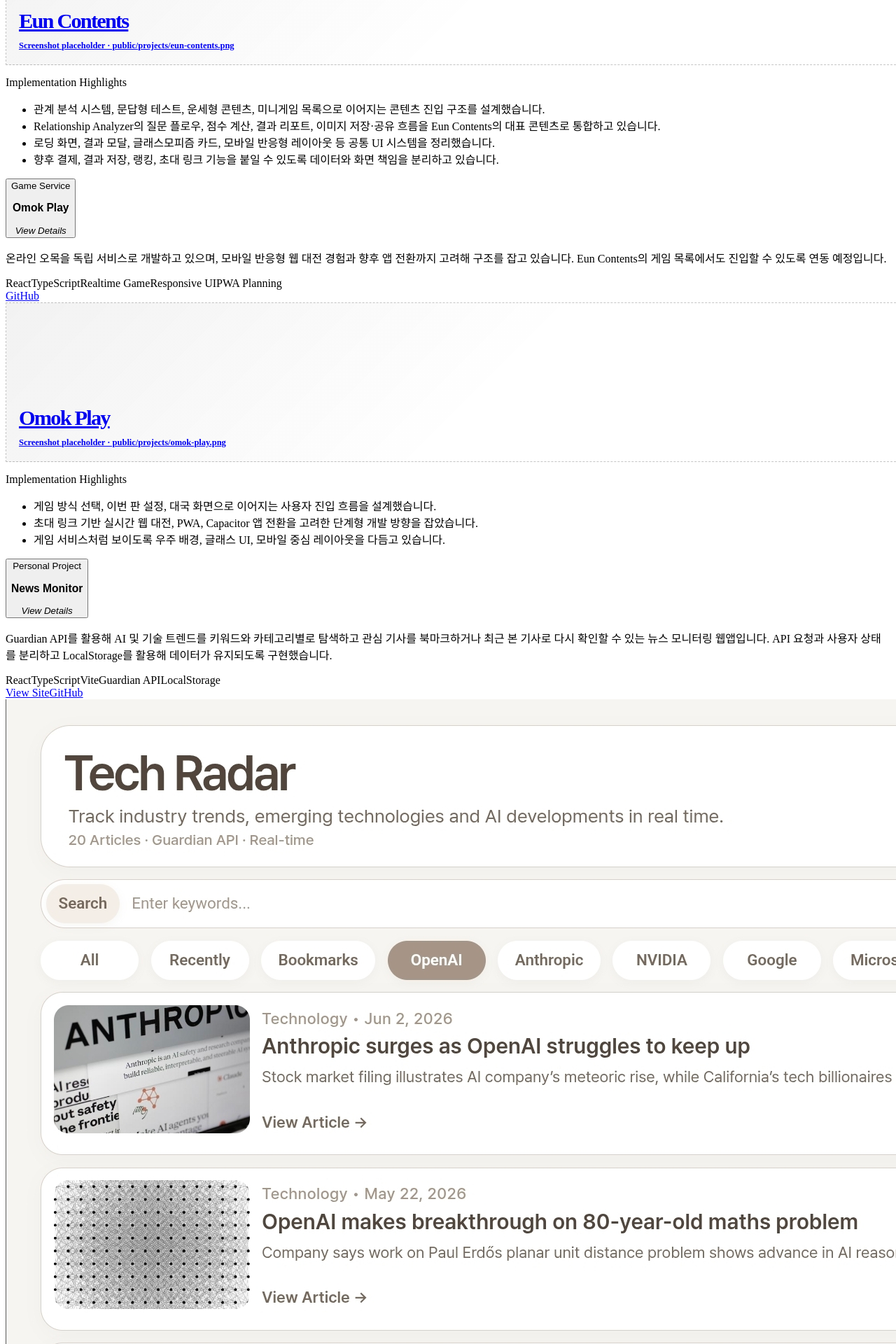
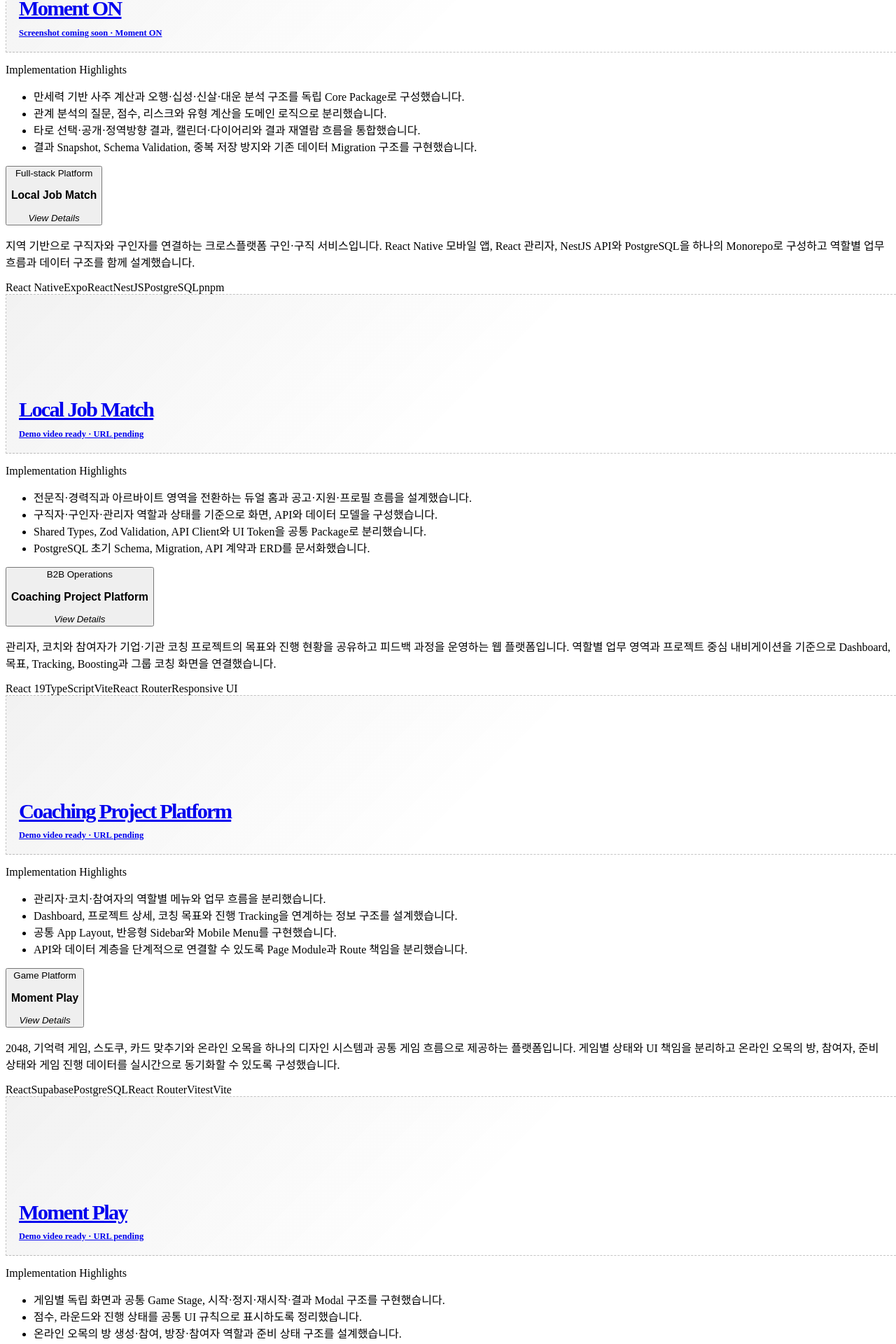
Before and after one commit to coffee-and/eun-portfolio, a React (Vite) app: page / in a window 1280 px wide. Shown: the part 740-2660 px from the top of the page at 70% size. Built offline with nearby package versions, Linux system fonts and the light colour scheme; the HTML template or start-up script is replaced by a standard one.

Commit message:
Update portfolio project data

```diff
--- a/src/data/projects.ts
+++ b/src/data/projects.ts
@@ -1,12 +1,20 @@
+export type ProjectLinkType = "site" | "github" | "video";
+
+export type ProjectLink = {
+  label: string;
+  href: string;
+  type: ProjectLinkType;
+};
+
 export type Project = {
   id: string;
   category: string;
   title: string;
+  status: string;
   description: string;
   stack: string[];
   points: string[];
-  demo?: string;
-  github?: string;
+  links?: ProjectLink[];
   image?: string;
   imageAlt?: string;
   previewLabel?: string;
@@ -14,72 +22,132 @@
 
 export const projects: Project[] = [
   {
-    id: "eun-contents",
-    category: "Content Platform",
-    title: "Eun Contents",
+    id: "moment-on",
+    category: "Integrated Platform",
+    title: "Moment ON",
+    status: "Active Development",
     description:
-      "심리 테스트, 관계 분석, 미니게임, 운세형 콘텐츠를 하나의 허브에서 제공하는 React 기반 개인 콘텐츠 플랫폼입니다." +
-      "\n\nRelationship Analyzer는 독립 프로젝트가 아니라 Eun Contents 안에서 제공되는 핵심 콘텐츠로 통합하고, 결과 리포트·저장·공유·결제 확장을 고려해 서비스 구조를 정리하고 있습니다.",
-    stack: ["React", "TypeScript", "Supabase", "Content Hub", "Mobile UI"],
+      "사주, 타로, 관계 분석, 심리 테스트, 캘린더와 다이어리를 하나의 사용자 경험으로 연결한 자기이해·라이프 기록 플랫폼입니다." +
+      "\n\n계산 엔진, 해석 콘텐츠, 결과 저장소와 UI 책임을 분리해 복잡한 도메인을 독립적으로 검증하고 확장할 수 있도록 설계했습니다.",
+    stack: ["React", "TypeScript", "Vite", "Vitest", "Playwright", "Monorepo"],
     points: [
-      "관계 분석 시스템, 문답형 테스트, 운세형 콘텐츠, 미니게임 목록으로 이어지는 콘텐츠 진입 구조를 설계했습니다.",
-      "Relationship Analyzer의 질문 플로우, 점수 계산, 결과 리포트, 이미지 저장·공유 흐름을 Eun Contents의 대표 콘텐츠로 통합하고 있습니다.",
-      "로딩 화면, 결과 모달, 글래스모피즘 카드, 모바일 반응형 레이아웃 등 공통 UI 시스템을 정리했습니다.",
-      "향후 결제, 결과 저장, 랭킹, 초대 링크 기능을 붙일 수 있도록 데이터와 화면 책임을 분리하고 있습니다.",
+      "만세력 기반 사주 계산과 오행·십성·신살·대운 분석 구조를 독립 Core Package로 구성했습니다.",
+      "관계 분석의 질문, 점수, 리스크와 유형 계산을 도메인 로직으로 분리했습니다.",
+      "타로 선택·공개·정역방향 결과, 캘린더·다이어리와 결과 재열람 흐름을 통합했습니다.",
+      "결과 Snapshot, Schema Validation, 중복 저장 방지와 기존 데이터 Migration 구조를 구현했습니다.",
     ],
-    github: "https://github.com/coffee-and/eun-contents",
-    previewLabel: "Screenshot placeholder · public/projects/eun-contents.png",
+    links: [
+      {
+        label: "GitHub",
+        href: "https://github.com/coffee-and/moment-on",
+        type: "github",
+      },
+    ],
+    previewLabel: "Screenshot coming soon · Moment ON",
   },
   {
-    id: "omok-play",
-    category: "Game Service",
-    title: "Omok Play",
+    id: "local-job-match",
+    category: "Full-stack Platform",
+    title: "Local Job Match",
+    status: "MVP In Progress",
     description:
-      "온라인 오목을 독립 서비스로 개발하고 있으며, 모바일 반응형 웹 대전 경험과 향후 앱 전환까지 고려해 구조를 잡고 있습니다." +
-      "\n\nEun Contents의 게임 목록에서도 진입할 수 있도록 연동 예정입니다.",
-    stack: ["React", "TypeScript", "Realtime Game", "Responsive UI", "PWA Planning"],
+      "지역 기반으로 구직자와 구인자를 연결하는 크로스플랫폼 구인·구직 서비스입니다." +
+      "\n\nReact Native 모바일 앱, React 관리자, NestJS API와 PostgreSQL을 하나의 Monorepo로 구성하고 역할별 업무 흐름과 데이터 구조를 함께 설계했습니다.",
+    stack: ["React Native", "Expo", "React", "NestJS", "PostgreSQL", "pnpm"],
     points: [
-      "게임 방식 선택, 이번 판 설정, 대국 화면으로 이어지는 사용자 진입 흐름을 설계했습니다.",
-      "초대 링크 기반 실시간 웹 대전, PWA, Capacitor 앱 전환을 고려한 단계형 개발 방향을 잡았습니다.",
-      "게임 서비스처럼 보이도록 우주 배경, 글래스 UI, 모바일 중심 레이아웃을 다듬고 있습니다.",
+      "전문직·경력직과 아르바이트 영역을 전환하는 듀얼 홈과 공고·지원·프로필 흐름을 설계했습니다.",
+      "구직자·구인자·관리자 역할과 상태를 기준으로 화면, API와 데이터 모델을 구성했습니다.",
+      "Shared Types, Zod Validation, API Client와 UI Token을 공통 Package로 분리했습니다.",
+      "PostgreSQL 초기 Schema, Migration, API 계약과 ERD를 문서화했습니다.",
     ],
-    github: "https://github.com/coffee-and/omok-play",
-    previewLabel: "Screenshot placeholder · public/projects/omok-play.png",
+    previewLabel: "Demo video ready · URL pending",
   },
   {
-    id: "news-monitor",
-    category: "Personal Project",
-    title: "News Monitor",
+    id: "coaching-project-platform",
+    category: "B2B Operations",
+    title: "Coaching Project Platform",
+    status: "Active Development",
     description:
-      "Guardian API를 활용해 AI 및 기술 트렌드를 키워드와 카테고리별로 탐색하고 " +
-      "관심 기사를 북마크하거나 최근 본 기사로 다시 확인할 수 있는 뉴스 모니터링 웹앱입니다." +
-      "\n\nAPI 요청과 사용자 상태를 분리하고 LocalStorage를 활용해 데이터가 유지되도록 구현했습니다.",
-    stack: ["React", "TypeScript", "Vite", "Guardian API", "LocalStorage"],
+      "관리자, 코치와 참여자가 기업·기관 코칭 프로젝트의 목표와 진행 현황을 공유하고 피드백 과정을 운영하는 웹 플랫폼입니다." +
+      "\n\n역할별 업무 영역과 프로젝트 중심 내비게이션을 기준으로 Dashboard, 목표, Tracking, Boosting과 그룹 코칭 화면을 연결했습니다.",
+    stack: ["React 19", "TypeScript", "Vite", "React Router", "Responsive UI"],
     points: [
-      "Guardian API를 연동해 키워드 기반 뉴스 검색 기능을 구현했습니다.",
-      "검색, 카테고리 필터, 북마크, 최근 본 기사 기능을 구성했습니다.",
-      "API 요청과 사용자 상태 로직을 Custom Hook으로 분리했습니다.",
-      "LocalStorage를 활용해 사용자 데이터를 브라우저에 유지했습니다.",
+      "관리자·코치·참여자의 역할별 메뉴와 업무 흐름을 분리했습니다.",
+      "Dashboard, 프로젝트 상세, 코칭 목표와 진행 Tracking을 연계하는 정보 구조를 설계했습니다.",
+      "공통 App Layout, 반응형 Sidebar와 Mobile Menu를 구현했습니다.",
+      "API와 데이터 계층을 단계적으로 연결할 수 있도록 Page Module과 Route 책임을 분리했습니다.",
     ],
-    demo: "https://coffee-and.github.io/news-monitor/",
-    github: "https://github.com/coffee-and/news-monitor",
-    image: `${import.meta.env.BASE_URL}projects/news-monitor.png`,
-    imageAlt: "News Monitor 서비스 화면",
+    previewLabel: "Demo video ready · URL pending",
+  },
+  {
+    id: "moment-play",
+    category: "Game Platform",
+    title: "Moment Play",
+    status: "Active Development",
+    description:
+      "2048, 기억력 게임, 스도쿠, 카드 맞추기와 온라인 오목을 하나의 디자인 시스템과 공통 게임 흐름으로 제공하는 플랫폼입니다." +
+      "\n\n게임별 상태와 UI 책임을 분리하고 온라인 오목의 방, 참여자, 준비 상태와 게임 진행 데이터를 실시간으로 동기화할 수 있도록 구성했습니다.",
+    stack: ["React", "Supabase", "PostgreSQL", "React Router", "Vitest", "Vite"],
+    points: [
+      "게임별 독립 화면과 공통 Game Stage, 시작·정지·재시작·결과 Modal 구조를 구현했습니다.",
+      "점수, 라운드와 진행 상태를 공통 UI 규칙으로 표시하도록 정리했습니다.",
+      "온라인 오목의 방 생성·참여, 방장·참여자 역할과 준비 상태 구조를 설계했습니다.",
+      "착수 데이터, 재대결과 퇴장 흐름을 Supabase 실시간 연동 구조로 구성했습니다.",
+    ],
+    previewLabel: "Demo video ready · URL pending",
   },
   {
     id: "code-bridge",
     category: "Learning Tool",
     title: "Code Bridge",
+    status: "Functional Prototype",
     description:
-      "도형을 쌓고 움직이며 JavaScript 코드 개념을 시각적으로 익히는 초보자용 비주얼 코딩 학습 도구입니다." +
-      "\n\n현재 프로젝트 데이터에 미리 추가해두었고, 스크린샷과 배포 링크는 완성 후 교체하면 됩니다.",
-    stack: ["React", "TypeScript", "Zustand", "dnd-kit", "Konva"],
+      "초보자가 이동, 회전, 색상 변경과 반복 블록을 조합하고 실행 결과를 Canvas에서 확인하는 Drag & Drop 기반 비주얼 코딩 학습 도구입니다." +
+      "\n\nUI와 실행 엔진을 분리하고 프로그램 블록을 실제 실행 단계로 변환하는 Interpreter를 구현했습니다.",
+    stack: ["React", "TypeScript", "Zustand", "dnd-kit", "Konva", "Zod"],
     points: [
-      "이동, 회전, 반복 블록을 조합해 도형을 제어하는 학습 흐름을 설계했습니다.",
-      "도형 생성·선택·삭제, 실행·스텝 실행·초기화 같은 기본 인터랙션 구조를 분리했습니다.",
-      "블록 조작 결과를 코드 개념과 연결해 초보자가 흐름을 이해할 수 있는 UI를 목표로 하고 있습니다.",
+      "사각형·원·삼각형 생성과 선택·수정·삭제 기능을 구현했습니다.",
+      "이동·회전·색상 변경·반복 블록과 전체 실행·Step 실행 흐름을 구성했습니다.",
+      "Program, Shape와 Execution 상태를 독립 Zustand Store로 분리했습니다.",
+      "Repeat Block을 실제 명령 순서로 변환하는 Interpreter와 실행 계획 Engine을 개발했습니다.",
     ],
-    github: "https://github.com/coffee-and/code-bridge",
-    previewLabel: "Screenshot placeholder · public/projects/code-bridge.png",
+    links: [
+      {
+        label: "GitHub",
+        href: "https://github.com/coffee-and/code-bridge",
+        type: "github",
+      },
+    ],
+    previewLabel: "Screenshot coming soon · Code Bridge",
+  },
+  {
+    id: "news-monitor",
+    category: "News Service",
+    title: "News Monitor",
+    status: "Deployed",
+    description:
+      "Guardian API를 활용해 AI와 기술 트렌드를 키워드 및 카테고리별로 탐색하고 관심 기사를 저장하거나 최근 본 기사로 다시 확인하는 뉴스 모니터링 웹앱입니다." +
+      "\n\nAPI 요청과 사용자 상태를 분리하고 LocalStorage Repository를 통해 북마크와 최근 기록이 유지되도록 구현했습니다.",
+    stack: ["React", "TypeScript", "Vite", "Guardian API", "LocalStorage"],
+    points: [
+      "Guardian API를 연동해 키워드 검색과 카테고리 필터를 구현했습니다.",
+      "북마크, 최근 본 기사와 조회·오류·빈 결과 상태를 구성했습니다.",
+      "API 호출과 화면 상태 로직을 Custom Hook과 Component Layer로 분리했습니다.",
+      "GitHub Pages 정적 빌드와 배포를 완료했습니다.",
+    ],
+    links: [
+      {
+        label: "View Site",
+        href: "https://coffee-and.github.io/news-monitor/",
+        type: "site",
+      },
+      {
+        label: "GitHub",
+        href: "https://github.com/coffee-and/news-monitor",
+        type: "github",
+      },
+    ],
+    image: `${import.meta.env.BASE_URL}projects/news-monitor.png`,
+    imageAlt: "News Monitor 서비스 화면",
   },
 ];
```
